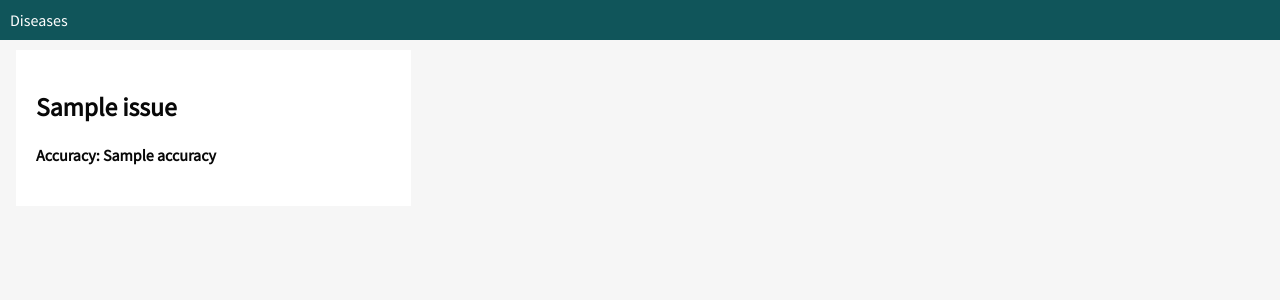
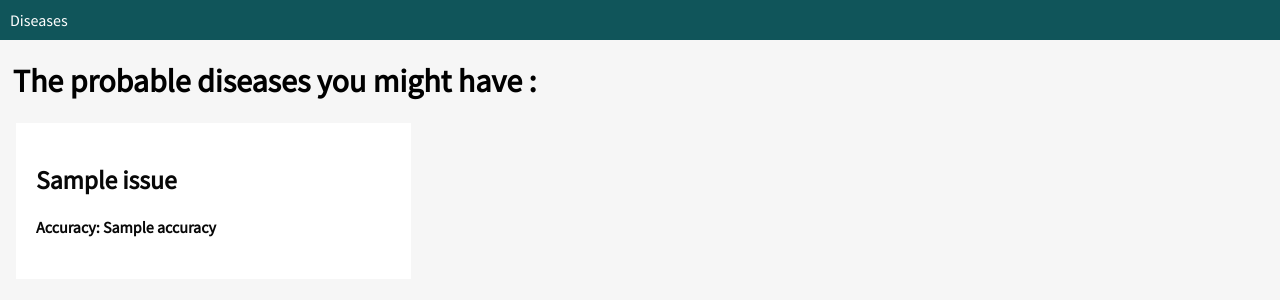
Before and after one commit to jemikp/Disease-Detector, a Node server app: template src/views/display-disease1.ejs in a window 1280 px wide. Shown: the top 300 px of the page. Run offline with Node 20, Linux system fonts and the light colour scheme; the template is opened without the code that fills it: most values are stand-ins (such as "Sample title", 1, 10 or a date in 2020).

Commit message:
Modified DisplayDisease.ejs

```diff
--- a/src/views/display-disease1.ejs
+++ b/src/views/display-disease1.ejs
@@ -5,7 +5,7 @@
     <meta charset="UTF-8">
     <meta http-equiv="X-UA-Compatible" content="IE=edge">
     <meta name="viewport" content="width=device-width, initial-scale=1.0">
-    <title>News App</title>
+    <title>Disease Detector</title>
     <link rel="stylesheet" href="../../public/css/styles.css" type="text/css">
     <link href="https://fonts.googleapis.com/css2?family=Source+Sans+Pro&display=swap" rel="stylesheet">
 
@@ -95,6 +95,9 @@
         <div class="header__logo">Diseases</div>
     </header>
 
+    <div>
+        <h1> &nbsp The probable diseases you might have : </h1>
+    </div>
 
     <div class="wrapper">
         <div class="news">
```
